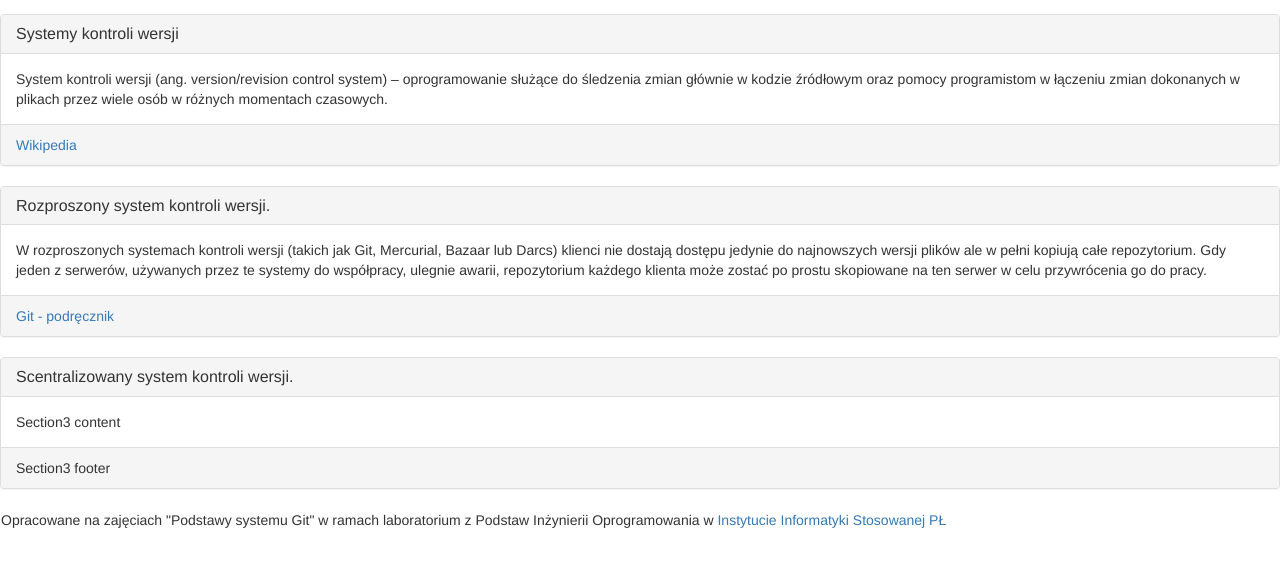
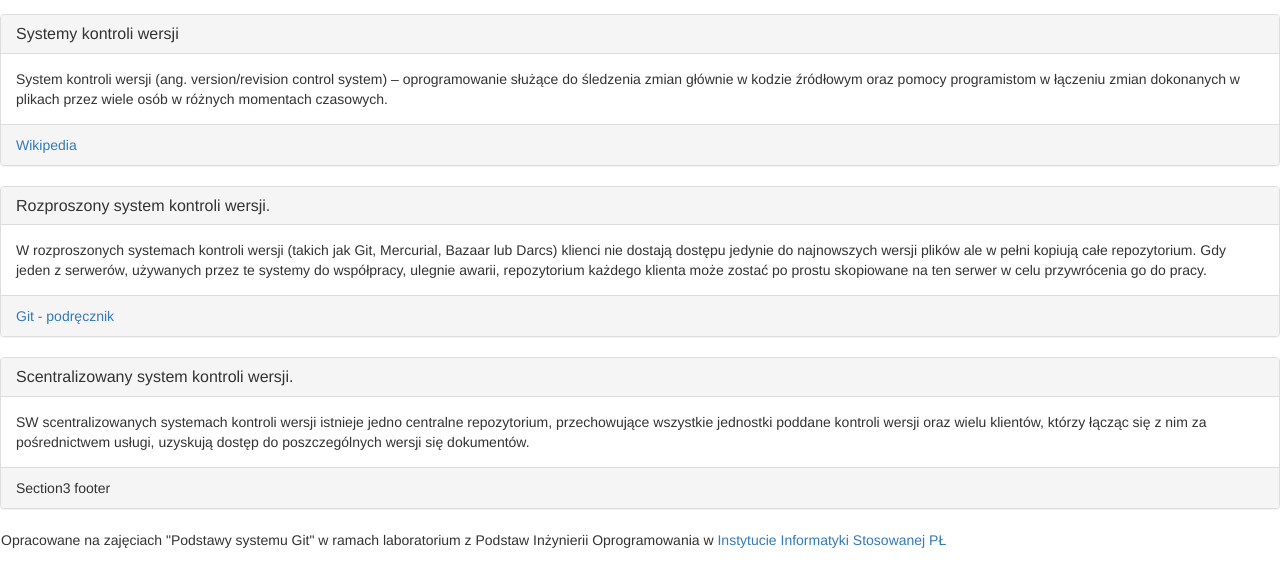
Before and after one commit to krystol/iislabpio_171883, a plain HTML site: page index.html in a window 1280 px wide. Shown: the part 58-644 px from the top of the page. Drawn offline with nearby package versions, Linux system fonts and the light colour scheme.

Commit message:
dodanie zawartosci sekcji 3

```diff
--- a/index.html
+++ b/index.html
@@ -43,7 +43,7 @@
                     <h3 class="panel-title">Scentralizowany system kontroli wersji.</h3>
                   </div>
                   <div class="panel-body">
-                    Section3 content
+                    SW scentralizowanych systemach kontroli wersji istnieje jedno centralne repozytorium, przechowujące wszystkie jednostki poddane kontroli wersji oraz wielu klientów, którzy łącząc się z nim za pośrednictwem usługi, uzyskują dostęp do poszczególnych wersji się dokumentów.
                   </div>
                 <footer class="panel-footer">
                         Section3 footer
```
